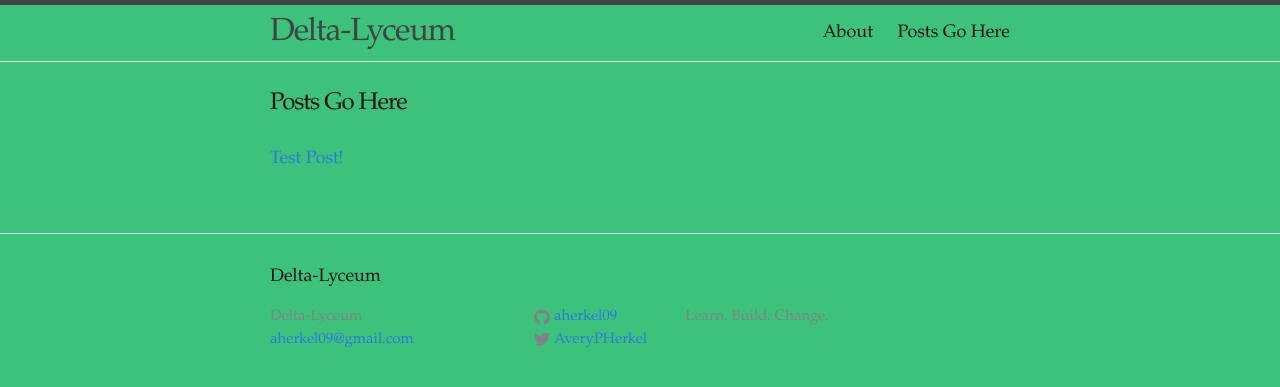
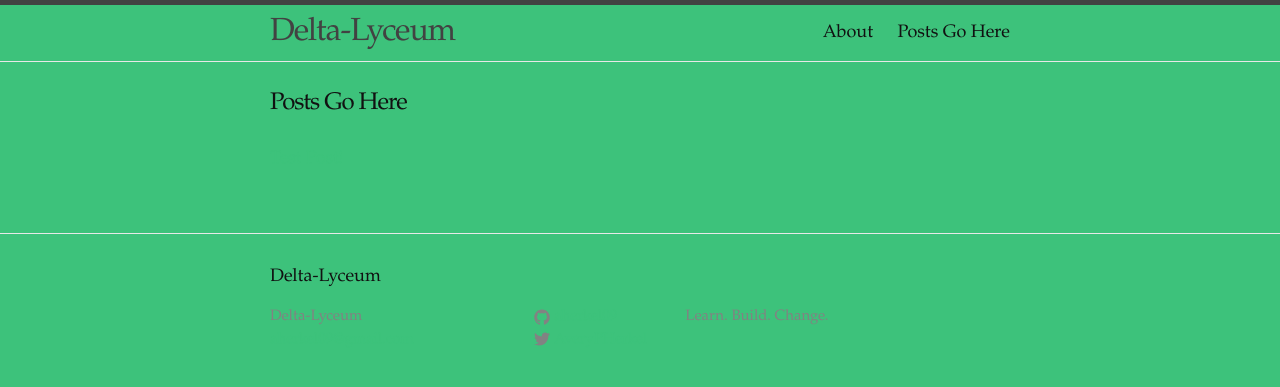
Before and after one commit to DeltaLyceum/aherkel09.github.io, a Jekyll site: the page built from category/blog.md, in a window 1280 px wide. Shown: the top 387 px of the page. Built offline with Jekyll 4.4.1, drawn with Linux system fonts in a browser that asks for light colours.

Commit message:
Update main.scss

```diff
--- a/css/main.scss
+++ b/css/main.scss
@@ -16,7 +16,7 @@ $spacing-unit:     30px;
 
 $text-color:       #111;
 $background-color: #3dc27b;
-$brand-color:      #2a7ae2;
+$brand-color:      #3dc27b;
 
 $grey-color:       #828282;
 $grey-color-light: lighten($grey-color, 40%);
```
